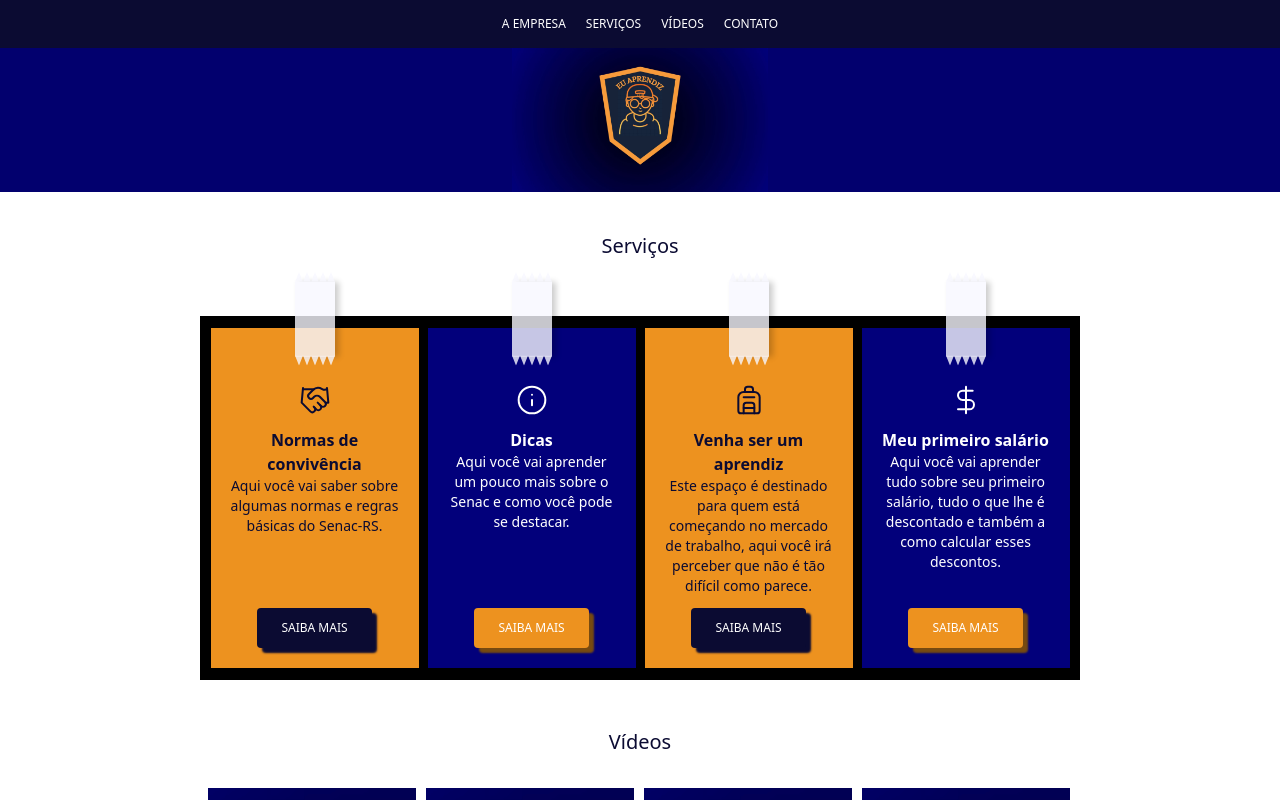
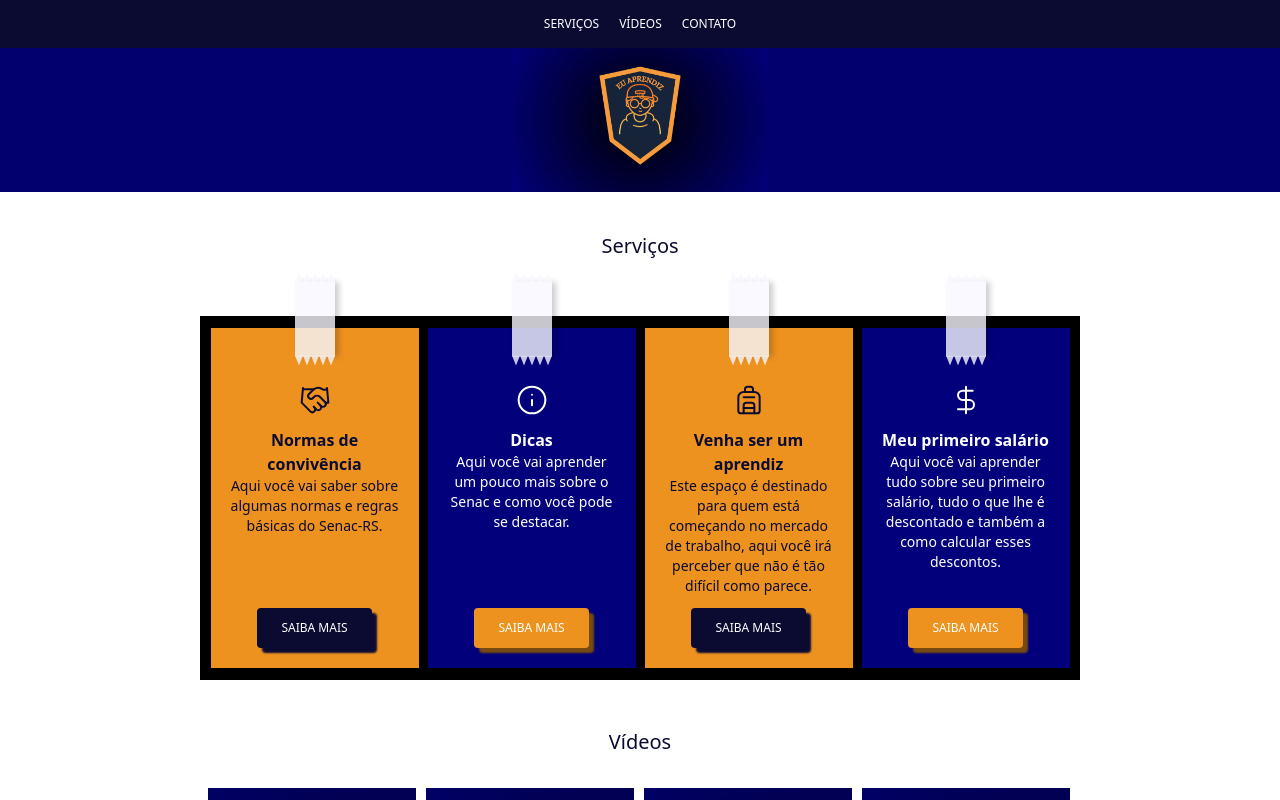
Before and after one commit to gabjohann/eu-aprendiz, a React (Vite) app: page / in a window 1280 px wide. Shown: the top 800 px of the page. Built offline with nearby package versions, Linux system fonts and the light colour scheme.

Commit message:
feat: scroll

```diff
--- a/src/components/header.tsx
+++ b/src/components/header.tsx
@@ -1,13 +1,37 @@
 export function Header() {
 	return (
 		<header>
-			<nav className="bg-darkBlue py-4">
-				<ul className="flex items-center uppercase text-xs gap-5 justify-center text-white">
-					<li>a empresa</li>
-					<li>serviços</li>
-					<li>vídeos</li>
-					<li>contato</li>
-				</ul>
+			<nav className="flex items-center justify-center gap-5 py-4 text-xs text-white bg-darkBlue">
+				<button
+					type="button"
+					onClick={() =>
+						document
+							.getElementById('services')
+							?.scrollIntoView({ behavior: 'smooth' })
+					}
+				>
+					SERVIÇOS
+				</button>
+				<button
+					type="button"
+					onClick={() =>
+						document
+							.getElementById('videos')
+							?.scrollIntoView({ behavior: 'smooth' })
+					}
+				>
+					VÍDEOS
+				</button>
+				<button
+					type="button"
+					onClick={() =>
+						document
+							.getElementById('contact')
+							?.scrollIntoView({ behavior: 'smooth' })
+					}
+				>
+					CONTATO
+				</button>
 			</nav>
 		</header>
 	)
```
